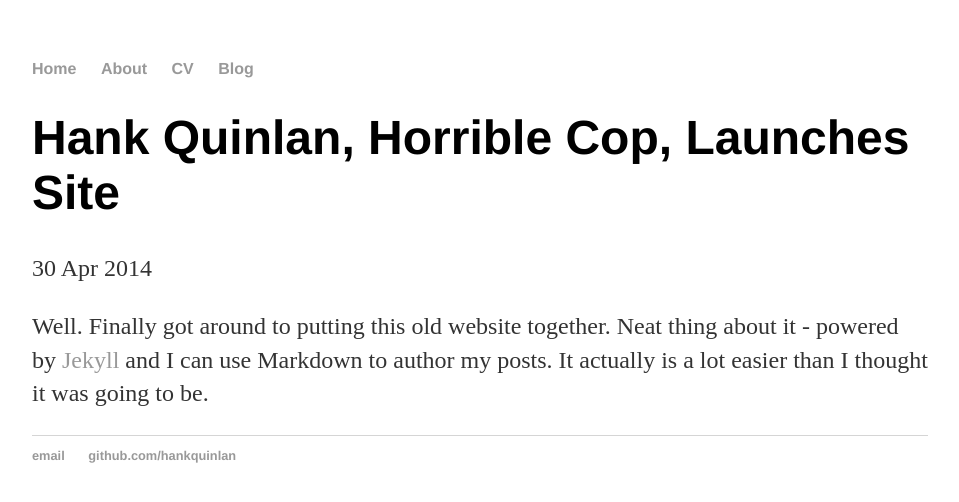
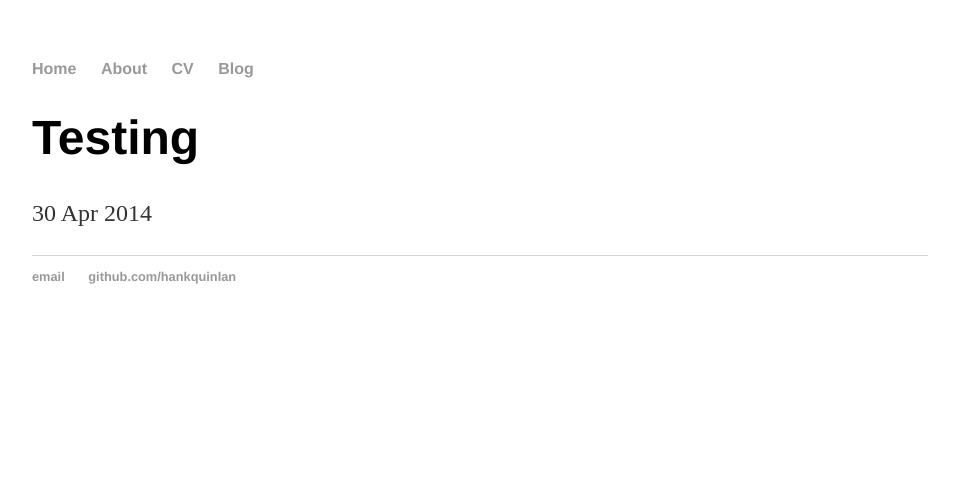
Before and after one commit to rcorona/old_website, a Jekyll site: the page built from _posts/2017-12-05-test.md, in a window 1280 px wide. Shown: the top 502 px of the page, without its empty margins (160-1119 px from the left). Built offline with Jekyll 4.4.1, drawn with Linux system fonts in a browser that asks for light colours.

Commit message:
Update 2017-12-05-test.md

```diff
--- a/_posts/2017-12-05-test.md
+++ b/_posts/2017-12-05-test.md
@@ -1,9 +1,5 @@
 ---
 layout: post
-title: "Hank Quinlan, Horrible Cop, Launches Site"
+title: Testing
 date: 2014-04-30
 ---
-
-Well. Finally got around to putting this old website together.
-Neat thing about it - powered by [Jekyll](http://jekyllrb.com) and I can use Markdown to author my posts.
-It actually is a lot easier than I thought it was going to be.
```
